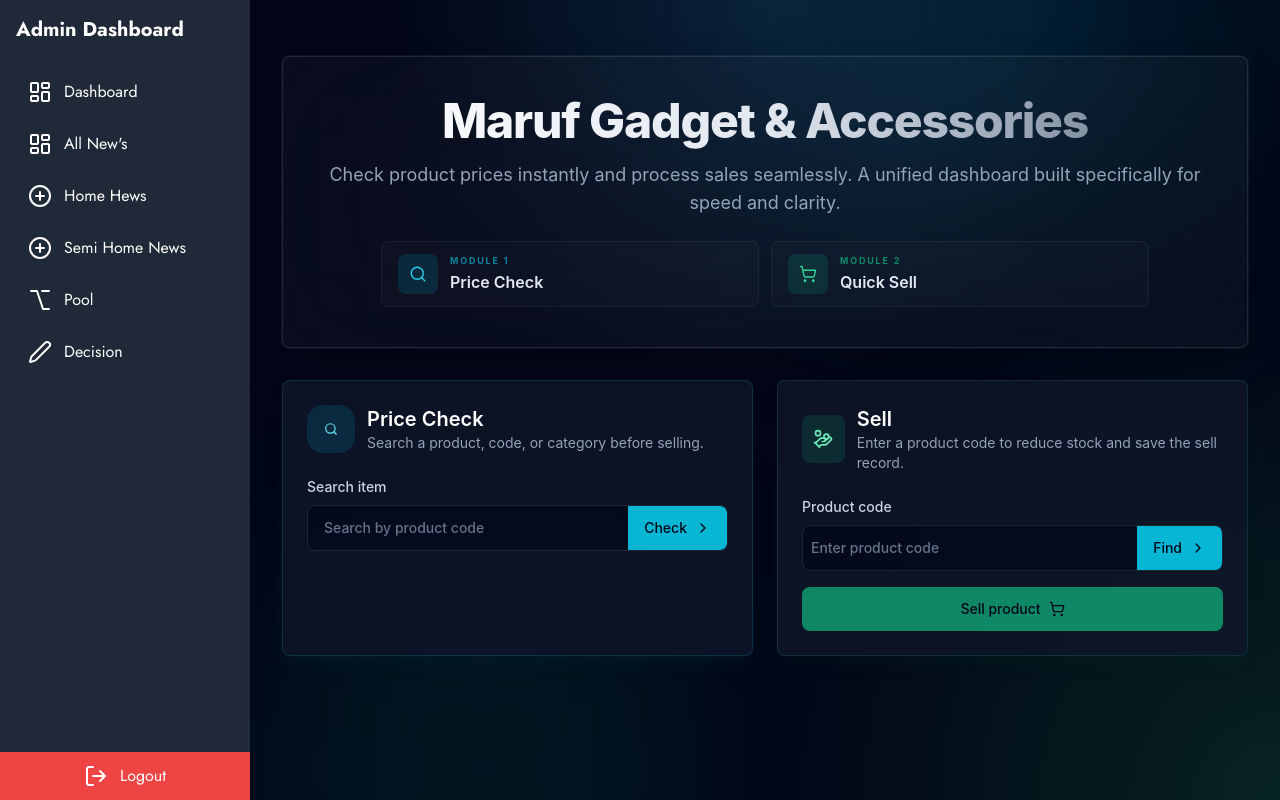
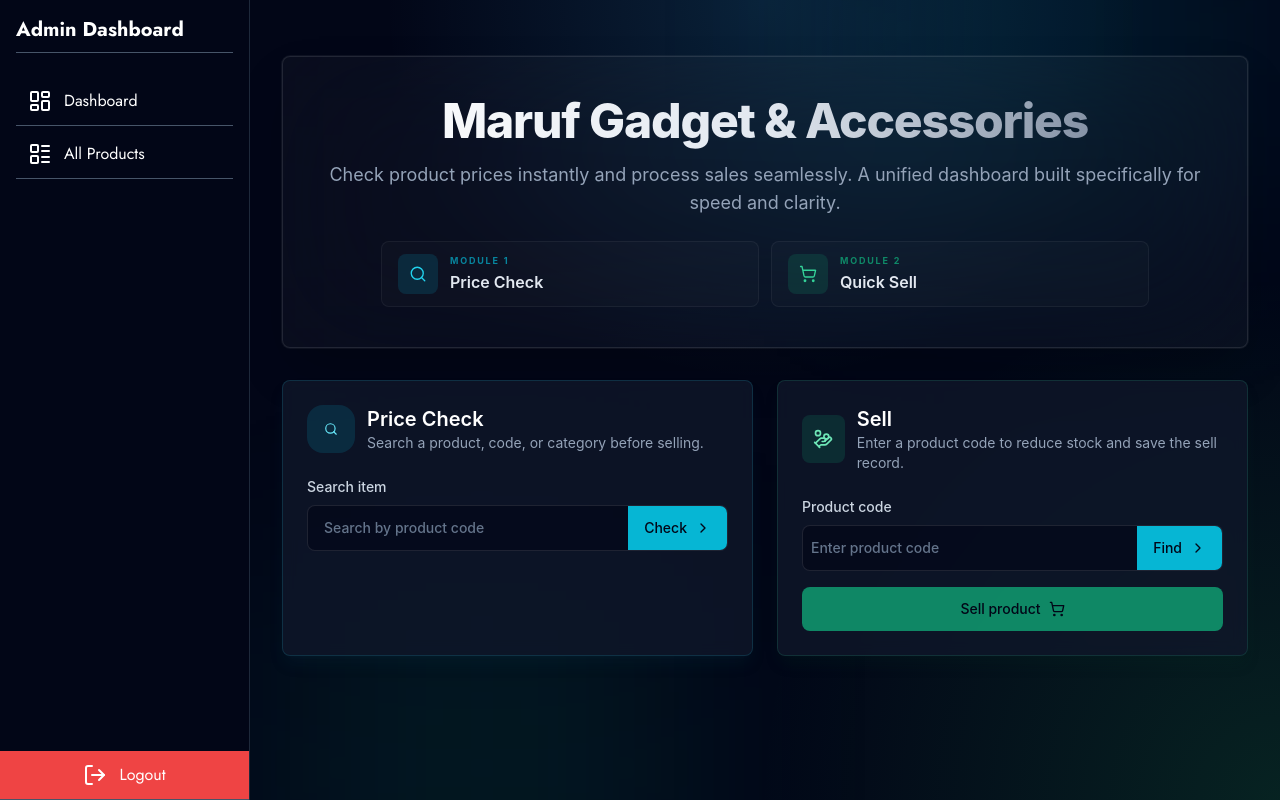
Before and after one commit to mishuk09/maruf-gadget-admin-frontend, a React (Create React App) app: page / in a window 1280 px wide. Built offline with nearby package versions, Linux system fonts and the light colour scheme; sample sign-in values are in the browser's storage.

Commit message:
add component in layout

```diff
--- a/src/pages/Home/Layout.js
+++ b/src/pages/Home/Layout.js
@@ -7,6 +7,7 @@ import {
   X,
   Option,
   Pen,
+  LayoutList,
 } from "lucide-react";
 import Dashboard from "../../components/Auth/Dashboard";
 import { useState } from "react";
@@ -14,11 +15,11 @@ import MainDashboard from "../../components/MainDashboard";
 
 const sections = [
   { id: 1, name: "Dashboard", icon: <LayoutDashboard />, path: "/", component: <MainDashboard /> },
-  { id: 1, name: "All New's", icon: <LayoutDashboard />, path: "/home", component: <Dashboard /> },
-  { id: 3, name: "Home Hews", icon: <CirclePlus />, path: "/new" },
-  { id: 3, name: "Semi Home News", icon: <CirclePlus />, path: "/offer" },
-  { id: 5, name: "Pool", icon: <Option />, path: "/pool" },
-  { id: 6, name: "Decision", icon: <Pen />, path: "/decision" },
+  { id: 1, name: "All Products", icon: <LayoutList />, path: "/home", component: <Dashboard /> },
+  // { id: 3, name: "Home Hews", icon: <CirclePlus />, path: "/new" },
+  // { id: 3, name: "Semi Home News", icon: <CirclePlus />, path: "/offer" },
+  // { id: 5, name: "Pool", icon: <Option />, path: "/pool" },
+  // { id: 6, name: "Decision", icon: <Pen />, path: "/decision" },
   { id: 8, name: "Logout", icon: <LogOut />, path: "/logout" },
 ];
 
@@ -32,13 +33,13 @@ export default function Layout() {
   };
 
   return (
-    <div className="flex h-auto overflow-x-auto min-h-screen bg-blue-50">
+    <div className="flex h-auto overflow-x-auto min-h-screen  text-slate-100">
       {/* Sidebar Toggle Button (Mobile) */}
       <button
         className={`md:hidden p-2 ${
           isOpen
-            ? "bg-gray-800 text-white fixed top-2 left-2 z-50 rounded-lg"
-            : "bg-gray-100 text-black fixed top-2 left-2 z-50 rounded-lg"
+            ? "bg-[#0A0F1F] text-white fixed top-2 left-2 z-50 rounded-lg"
+            : "bg-slate-200 text-slate-900 fixed top-2 left-2 z-50 rounded-lg"
         }`}
         onClick={() => setIsOpen(!isOpen)}
       >
@@ -47,16 +48,16 @@ export default function Layout() {
 
       {/* Sidebar */}
       <aside
-        className={`fixed top-0 left-0 h-full bg-gray-800 text-white p-4 w-[250px] z-20 transform ${
+        className={`fixed top-0 left-0 h-full bg-[#020617] text-white p-4 w-[250px] z-20 transform border-r border-slate-800 ${
           isOpen ? "translate-x-0" : "-translate-x-full"
         } transition-transform md:translate-x-0`}
       >
-        <h1 className="text-xl font-bold mt-14 md:mt-0 mb-6">Admin Dashboard</h1>
-        <nav className="space-y-1">
+        <h1 className="text-xl border-b border-slate-600 font-bold pb-2 mt-14 md:mt-0 mb-6">Admin Dashboard</h1>
+        <nav className="space-y-1  ">
           {sections.map((section) => (
             <button
               key={section.id}
-              className={`flex items-center gap-3 p-3 rounded-lg w-full text-left hover:bg-gray-700 transition
+              className={`flex items-center gap-3 p-3   border-b border-slate-600 w-full text-left hover:bg-gray-700 transition
                 ${
                   section.name === "Logout"
                     ? "absolute bottom-0 text-center items-center justify-center flex rounded-none bg-red-500 text-white left-0 w-full"
@@ -79,7 +80,7 @@ export default function Layout() {
       </aside>
 
       {/* Main Content */}
-      <main className="flex-1   md:ml-[250px]">
+      <main className="flex-1 md:ml-[250px] min-h-screen">
         <Outlet />
       </main>
     </div>
```
